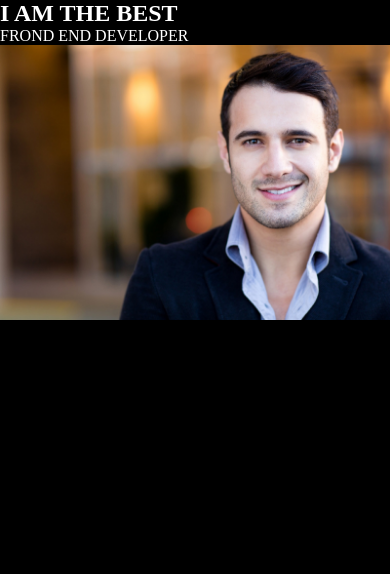
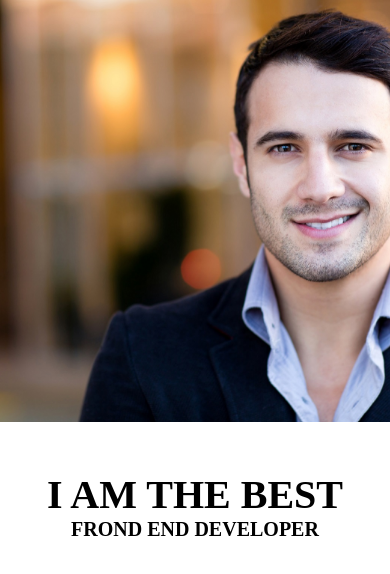
Before and after one commit to artur9501/artur9501.github.io, a plain HTML site: page zadania-domowe/zadanie2/index.html in a window 390 px wide. Drawn offline with Linux system fonts and the light colour scheme.

Commit message:
zadanie responsowaność

```diff
--- a/zadania-domowe/zadanie2/css/style.css
+++ b/zadania-domowe/zadanie2/css/style.css
@@ -1,28 +1,56 @@
 * {
     box-sizing: border-box;
     margin: 0px;
-    padding: 0px;
-}
-
-body {
-    color: white;
-    background-color: black;
 
 }
 
-img {
+#tlo {
+    background-image: url(../img/man-1.jpg);
+    background-size: cover;
+    background-position: top;
     width: 100%;
-    background-size: cover;
+    height: 100vh;
+
 }
 
-img > h2 {
+#naglowek {
     position: absolute;
     top: 50%;
-    width: 100%
+    left: 15px;
+    transform: translateY(-50%);
+    color: white;
+    text-align: center;
 }
 
-@media (min-width: 1170px) {
-    img {
-        width: 100%;
+h1 {
+    font-size: 40px;
+}
+
+h2 {
+    font-size: 20px;
+}
+
+@media (max-width: 1170px) {
+    #tlo {
+        background-image: url(../img/man-2.jpg);
+        height: 70vh;
+    }
+    #naglowek {
+        top: :200px;
+        left: 550px;
     }
 }
+
+@media (max-width: 991px) {
+    #tlo {
+        background-image: url(../img/man-1.jpg);
+        height: 50vh;
+    }
+    #naglowek {
+        color: black;
+        top: 60vh;
+        text-align: center;
+        right: 0;
+        left: 0;
+    }
+}
--- a/zadania-domowe/zadanie2/index.html
+++ b/zadania-domowe/zadanie2/index.html
@@ -9,12 +9,12 @@
 </head>
 
 <body>
-    <h2>I AM THE BEST</h2>
-    <p>FROND END DEVELOPER</p>
-    <figure>
-        <img src="img/man-1.jpg" alt="">
-    </figure>
-
+    <div id="tlo">
+        <div id="naglowek">
+            <h1>I AM THE BEST</h1>
+            <h2>FROND END DEVELOPER</h2>
+        </div>
+    </div>
 
 </body>
 
```
